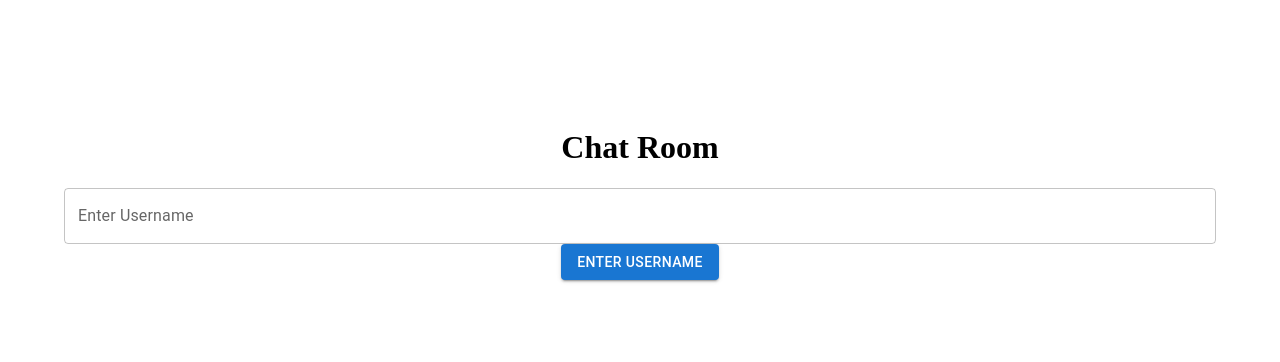
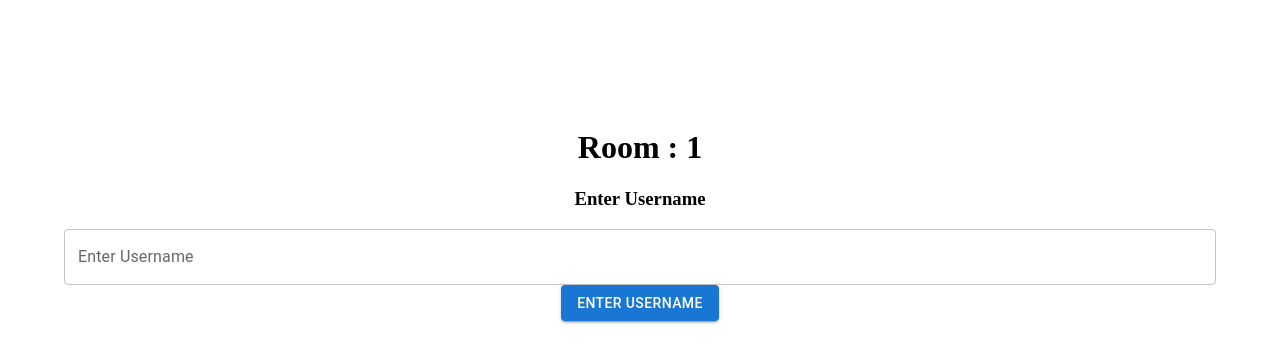
Before and after one commit to DorRomano94/PixelTalk-Client, a React (Vite) app: page /room/1 in a window 1280 px wide. Shown: the top 362 px of the page. Built offline with nearby package versions, Linux system fonts and the light colour scheme; no server answers.

Commit message:
add static text

```diff
--- a/src/Pages/Home.jsx
+++ b/src/Pages/Home.jsx
@@ -18,7 +18,7 @@ function HomePage() {
         <Container maxWidth="md" sx={{ height: '100vh', display: 'flex', justifyContent: 'center', alignItems: 'center' }}>
             <Grid container spacing={2} alignItems="center" justifyContent="center">
                 <Grid item xs={12}>
-                    <h1 style={{ textAlign: 'center' }}>Welcome to the Chat Room</h1>
+                    <h1 style={{ textAlign: 'center' }}>Welcome to the PixelTalk</h1>
                 </Grid>
                 <Grid item md={4} xs={12}>
                     <TextField
@@ -36,7 +36,7 @@ function HomePage() {
                 </Grid>
                 <Grid item md={4} xs={12}>
                     <Button variant="contained" color="primary" fullWidth onClick={joinRoom}>
-                        Join Room
+                        Create/Join Room
                     </Button>
                 </Grid>
             </Grid>
--- a/src/Pages/Room.jsx
+++ b/src/Pages/Room.jsx
@@ -26,7 +26,6 @@ const RoomPage = () => {
     const setEnteredUsername = () => {
         setIsUsernameEntered(true);
     };
-
 
     // Validate room name exist
     useEffect(() => {
@@ -66,14 +65,14 @@ const RoomPage = () => {
     }, [isUsernameEntered, roomId, username])
 
     return (
-        <Container style={{ height: '100vh', overflow: 'hidden' }}>
+        <Container style={{ height: '100vh' }}>
             {isUsernameEntered ? (
                 <Grid container spacing={2} style={{ height: '90%' }}>
                     <VideoCall socket={socket} roomId={roomId} />
                     <Chat socket={socket} handleLeaveRoom={handleLeaveRoom} messages={messages} message={message} setMessage={setMessage} />
                 </Grid>
             ) : (
-                <UsernameForm username={username} setUsername={setUsername} setEnteredUsername={setEnteredUsername} />
+                <UsernameForm roomId={roomId} username={username} setUsername={setUsername} setEnteredUsername={setEnteredUsername} />
             )}
         </Container>
     );
--- a/src/components/UsernameForm.jsx
+++ b/src/components/UsernameForm.jsx
@@ -1,9 +1,10 @@
 import { Button, TextField } from "@mui/material"
 
-const UsernameForm = ({ username, setUsername, setEnteredUsername }) => {
+const UsernameForm = ({ roomId, username, setUsername, setEnteredUsername }) => {
     return (
         <div style={{ textAlign: 'center', paddingTop: '100px' }}>
-            <h1>Chat Room</h1>
+            <h1>Room : {roomId}</h1>
+            <h3>Enter Username</h3>
             <TextField
                 fullWidth
                 variant="outlined"
```
Also changed, not shown: 2 other files (tests, documents, lock files or other folders).
